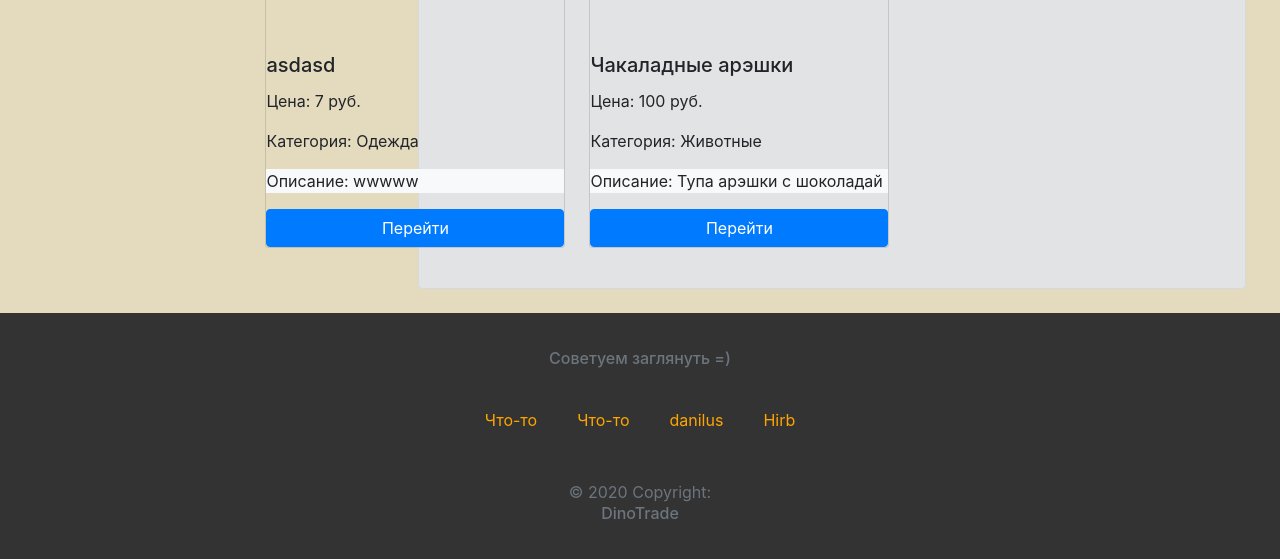
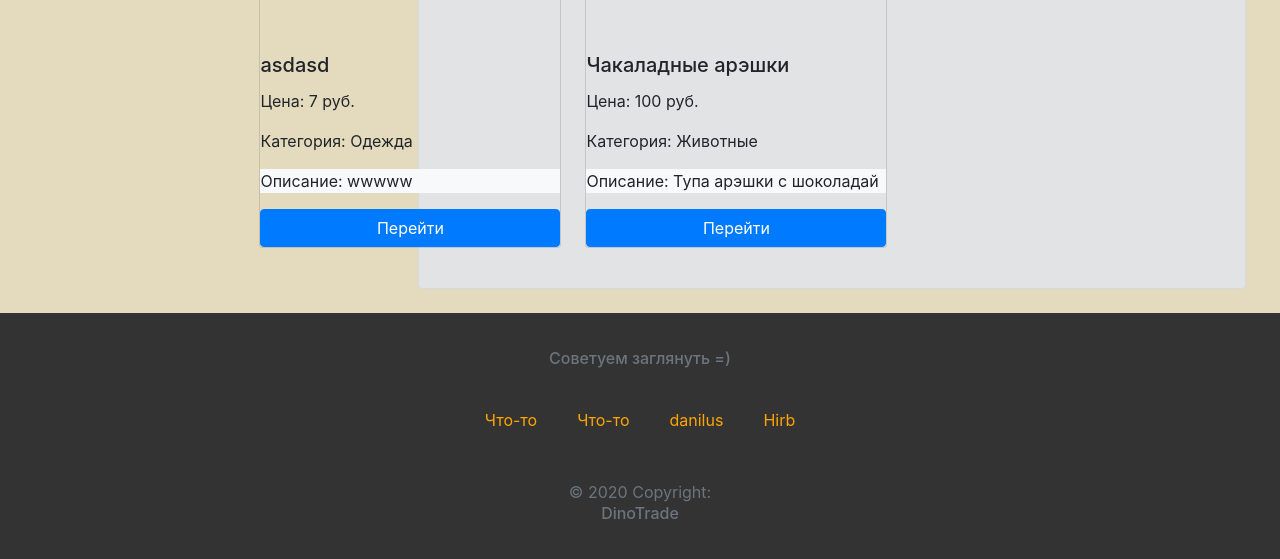
Before and after one commit to Hirbi/Flask_Project, a Flask app: page / in a window 1280 px wide. Shown: the part 1089-1648 px from the top of the page. Run offline with Flask 2, Linux system fonts and the light colour scheme; data comes from the database, SQL or seed files in the repository; some libraries are stand-ins or nearby versions.

Commit message:
repaired

```diff
--- a/main.py
+++ b/main.py
@@ -206,9 +206,6 @@ def show_obj(id):
     obj = session.query(objects.Object).filter(objects.Object.id == id).first()
     if request.method == 'POST':
         file, filename = open_file(id, 'object')
-        # file = request.files['file']
-        # filename = '/'.join(UPLOAD_FOLDER.split('\\')) + '/' + str(id) + '_' + file.filename
-        # file.save(os.path.join(app.config['UPLOAD_FOLDER'], filename))
         if obj:
             if filename not in obj.pictures:
                 obj.pictures = str(obj.pictures) + filename + ' '
--- a/templates/main_page.html
+++ b/templates/main_page.html
@@ -44,8 +44,8 @@
                     {% if category == object.category or category == 'Всекатегории' %}
                         {% set arr = arr.append(1) %}
                         <td width="25%">
-                            <div class="card" style=" height: 550px; width: 300px; background: url(../static/img/not_found.png) no-repeat;">
-                                <img src="{{ object.pictures.split()[0] }}" class="card-img-top" height="300px" width="300px">
+                            <div class="card" style=" height: 550px; width: 302px; background: url(../static/img/not_found.png) no-repeat;">
+                                <img src="{{ object.pictures.split()[0] }}" class="card-img-top" height="300px" width="302px">
                                 <div class="card-body"></div>
                                     <h5 class="card-title">{{ object.name }}</h5>
                                     <p class="card-text">Цена: {{ object.price }} руб.</p>
```
